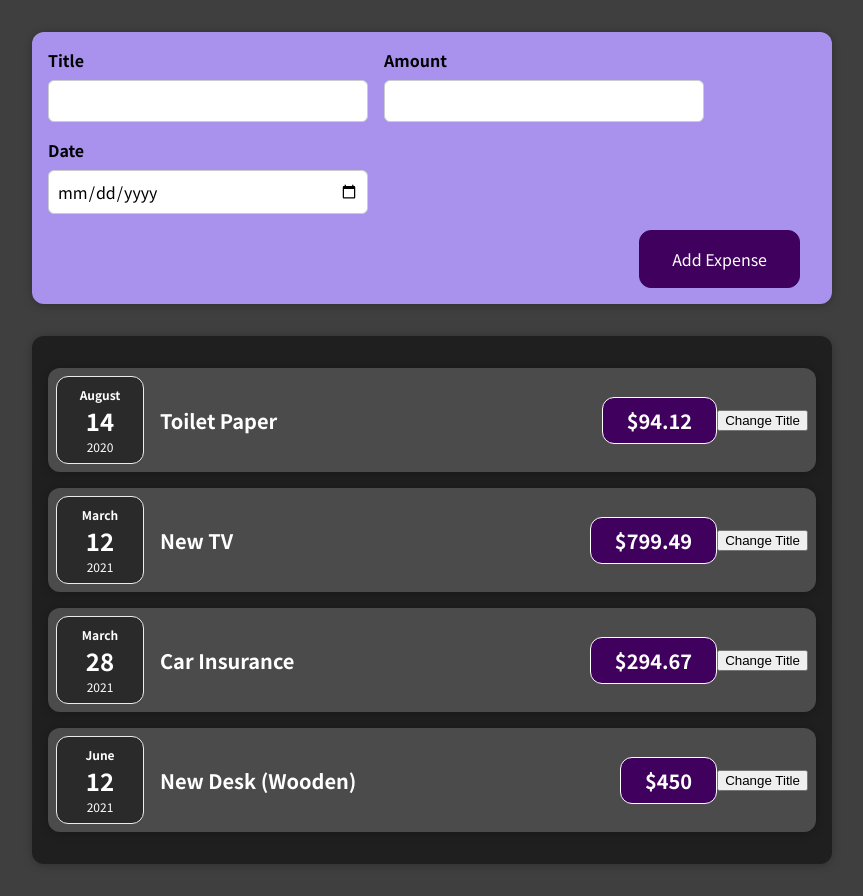
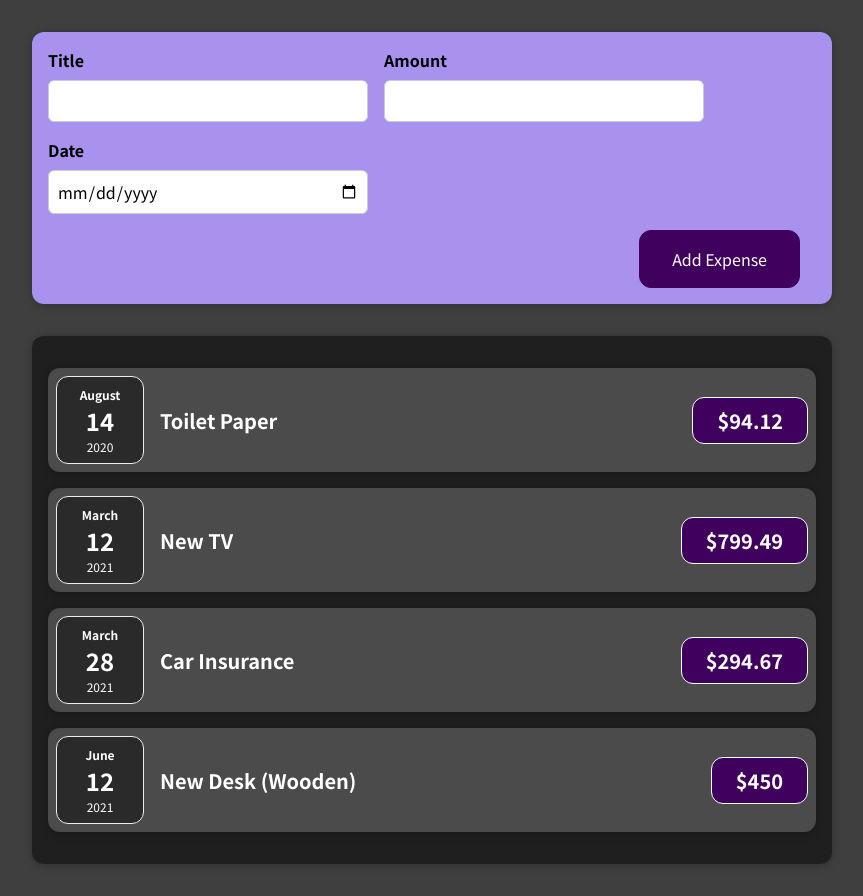
Before and after one commit to LoryGlory/react-expenses-app, a React (Create React App) app in the folder react-complete-guide/: page / in a window 1280 px wide. Shown: the whole page, without its empty margins (208-1071 px from the left). Built offline with nearby package versions, Linux system fonts and the light colour scheme.

Commit message:
TASK: Expense Item removed state and handler for dummy button

```diff
--- a/react-complete-guide/src/components/Expenses/ExpenseItem.js
+++ b/react-complete-guide/src/components/Expenses/ExpenseItem.js
@@ -1,24 +1,15 @@
-import React, {useState} from 'react';
-
 import './ExpenseItem.css';
 import ExpenseDate from './ExpenseDate';
 import Card from '../UI/Card';
 
 const ExpenseItem = (props) => {
-  const [title, setTitle] = useState(props.title);
-
-  const clickHandler = () => {
-    setTitle('Updated!');
-  };
-
   return (
       <Card className="expense-item">
         <ExpenseDate date={props.date}/>
         <div className="expense-item__description">
-          <h2>{title}</h2>
+          <h2>{props.title}</h2>
           <div className="expense-item__price">${props.amount}</div>
         </div>
-        <button onClick={clickHandler}>Change Title</button>
       </Card>
   );
 };
```
